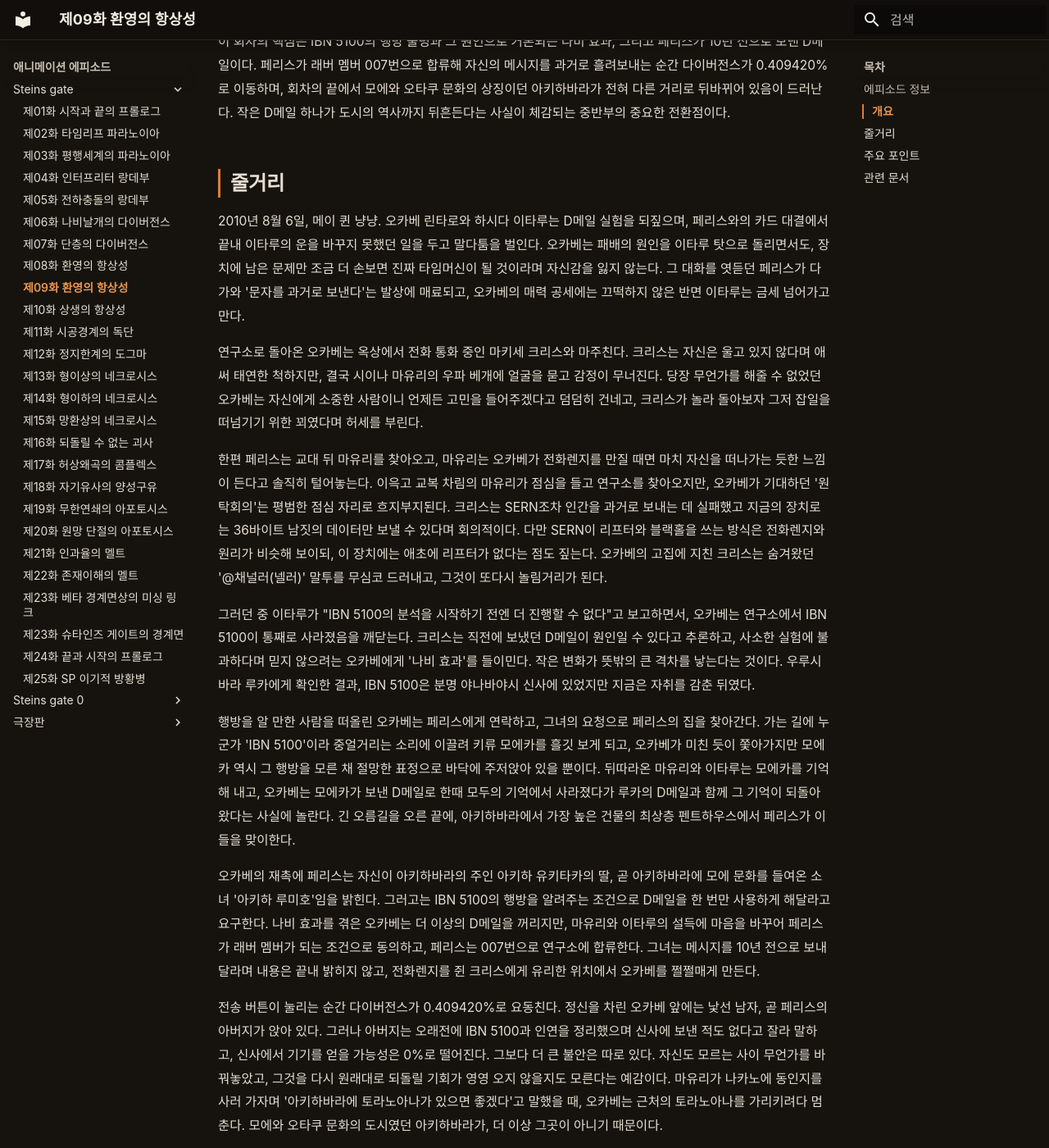
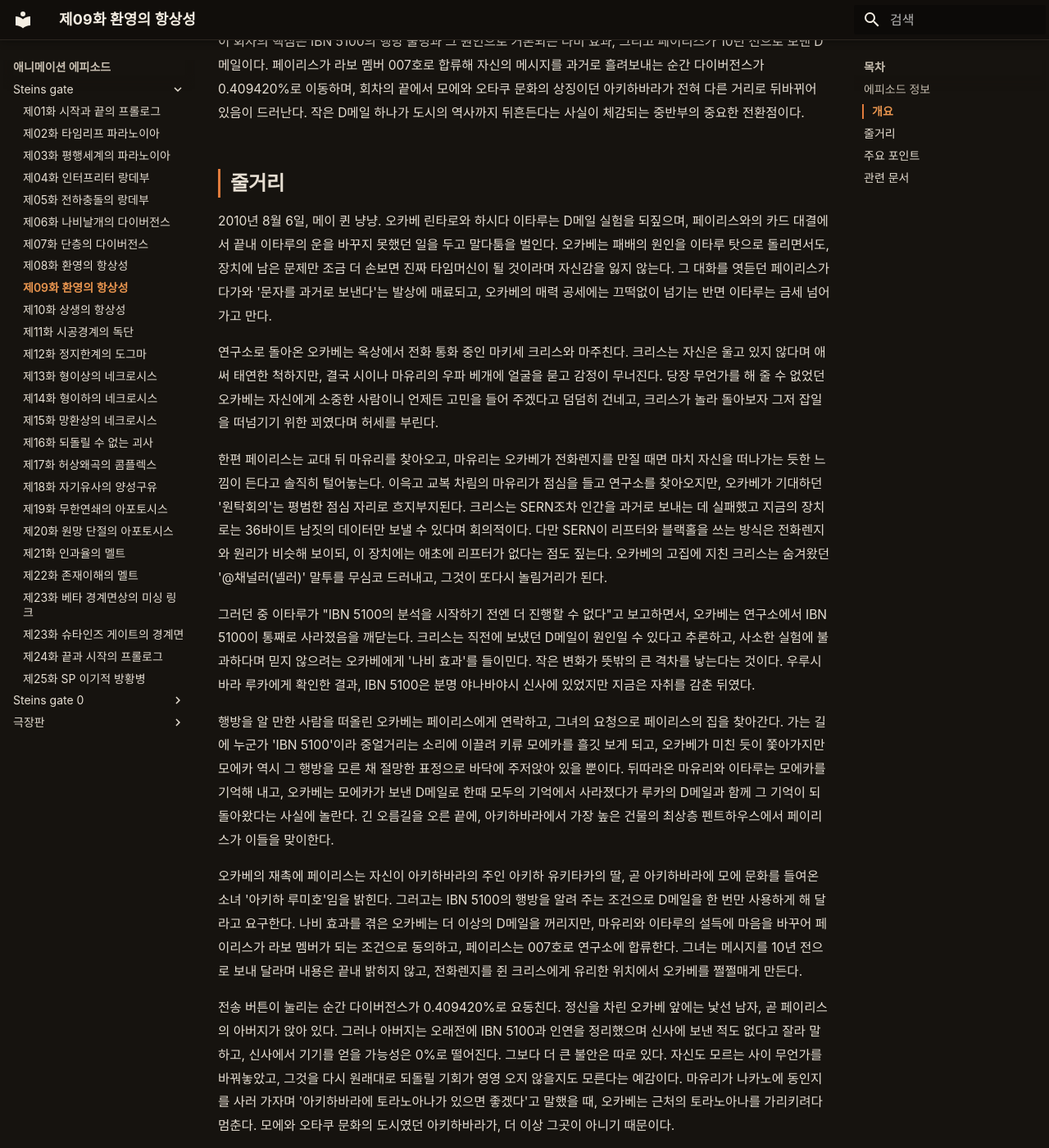
Before and after one commit to sgwiki/sgwiki.github.io, an MkDocs documentation site: the page built from wiki/애니메이션-에피소드/steins-gate/제09화-환영의-항상성.md, in a window 1280 px wide and 1400 px high, scrolled down 1186 px. Shown: the whole window at 82% size. Built offline with MkDocs 1.6.1 and Material for MkDocs 9.7.7, drawn with Linux system fonts in a browser that asks for light colours; some web fonts are replaced; some of the changed text lies outside the part shown.

Commit message:
chore(wiki): SG 제09화 정비 — 다음 화 한국어 표제 정합성·페이리스/라보 멤버 007호 용어 통일·문장 호응·띄어쓰기
Co-Authored-By: Claude Opus 4.6 <noreply@anthropic.com>

```diff
--- a/wiki/애니메이션-에피소드/steins-gate/제09화-환영의-항상성.md
+++ b/wiki/애니메이션-에피소드/steins-gate/제09화-환영의-항상성.md
@@ -3,7 +3,7 @@ slug: sg-ep09-homeostasis-ii
 date: 2026-06-29
 category: anime-episode
 spoiler: main_story
-description: "*Steins;Gate* 본편 제9화. 페리스가 래버 멤버 007번으로 합류해 10년 전으로 D메일을 보내면서 다이버전스가 0.409420%로 이동하고, 모에 문화의 도시 아키하바라가 뿌리째 바뀌는 전환점이 되는 회차다."
+description: "*Steins;Gate* 본편 제9화. 페이리스가 라보 멤버 007호로 합류해 10년 전으로 D메일을 보내면서 다이버전스가 0.409420%로 이동하고, 모에 문화의 도시 아키하바라가 뿌리째 바뀌는 전환점이 되는 회차다."
 ---
 
 !!! warning "스포일러"
@@ -23,40 +23,40 @@ description: "*Steins;Gate* 본편 제9화. 페리스가 래버 멤버 007번으
 | 각본 | 하나다 잇키 (Jukki Hanada) |
 | 스토리보드 | 코바야시 토모키 (Tomoki Kobayashi) |
 | 이전 화 | 제8화: 환영의 항상성 (Chaos Theory Homeostasis I) |
-| 다음 화 | 제10화: 환영의 항상성 (Chaos Theory Homeostasis III) |
+| 다음 화 | 제10화: 상생의 항상성 (Chaos Theory Homeostasis III) |
 
 ## 개요
 
-2011년에 방영된 *Steins;Gate* TV 애니메이션의 제9화로, '카오스 세오리(혼돈 이론)' 편의 둘째 회차에 해당한다. 무대는 2010년 8월 6일의 아키하바라. 메이 퀸 냥냥에서 페리스가 D메일의 존재를 알게 되면서 이야기에 본격적으로 얽혀들고, 연구소에서는 크리스의 동요와 마유리의 고립감이 교차한다.
+2011년에 방영된 *Steins;Gate* TV 애니메이션의 제9화로, '카오스 세오리(혼돈 이론)' 편의 둘째 회차에 해당한다. 무대는 2010년 8월 6일의 아키하바라. 메이 퀸 냥냥에서 페이리스가 D메일의 존재를 알게 되면서 이야기에 본격적으로 얽혀들고, 연구소에서는 크리스의 동요와 마유리의 고립감이 교차한다.
 
-이 회차의 핵심은 IBN 5100의 행방 불명과 그 원인으로 거론되는 나비 효과, 그리고 페리스가 10년 전으로 보낸 D메일이다. 페리스가 래버 멤버 007번으로 합류해 자신의 메시지를 과거로 흘려보내는 순간 다이버전스가 0.409420%로 이동하며, 회차의 끝에서 모에와 오타쿠 문화의 상징이던 아키하바라가 전혀 다른 거리로 뒤바뀌어 있음이 드러난다. 작은 D메일 하나가 도시의 역사까지 뒤흔든다는 사실이 체감되는 중반부의 중요한 전환점이다.
+이 회차의 핵심은 IBN 5100의 행방 불명과 그 원인으로 거론되는 나비 효과, 그리고 페이리스가 10년 전으로 보낸 D메일이다. 페이리스가 라보 멤버 007호로 합류해 자신의 메시지를 과거로 흘려보내는 순간 다이버전스가 0.409420%로 이동하며, 회차의 끝에서 모에와 오타쿠 문화의 상징이던 아키하바라가 전혀 다른 거리로 뒤바뀌어 있음이 드러난다. 작은 D메일 하나가 도시의 역사까지 뒤흔든다는 사실이 체감되는 중반부의 중요한 전환점이다.
 
 ## 줄거리
 
-2010년 8월 6일, 메이 퀸 냥냥. 오카베 린타로와 하시다 이타루는 D메일 실험을 되짚으며, 페리스와의 카드 대결에서 끝내 이타루의 운을 바꾸지 못했던 일을 두고 말다툼을 벌인다. 오카베는 패배의 원인을 이타루 탓으로 돌리면서도, 장치에 남은 문제만 조금 더 손보면 진짜 타임머신이 될 것이라며 자신감을 잃지 않는다. 그 대화를 엿듣던 페리스가 다가와 '문자를 과거로 보낸다'는 발상에 매료되고, 오카베의 매력 공세에는 끄떡하지 않은 반면 이타루는 금세 넘어가고 만다.
+2010년 8월 6일, 메이 퀸 냥냥. 오카베 린타로와 하시다 이타루는 D메일 실험을 되짚으며, 페이리스와의 카드 대결에서 끝내 이타루의 운을 바꾸지 못했던 일을 두고 말다툼을 벌인다. 오카베는 패배의 원인을 이타루 탓으로 돌리면서도, 장치에 남은 문제만 조금 더 손보면 진짜 타임머신이 될 것이라며 자신감을 잃지 않는다. 그 대화를 엿듣던 페이리스가 다가와 '문자를 과거로 보낸다'는 발상에 매료되고, 오카베의 매력 공세에는 끄떡없이 넘기는 반면 이타루는 금세 넘어가고 만다.
 
-연구소로 돌아온 오카베는 옥상에서 전화 통화 중인 마키세 크리스와 마주친다. 크리스는 자신은 울고 있지 않다며 애써 태연한 척하지만, 결국 시이나 마유리의 우파 베개에 얼굴을 묻고 감정이 무너진다. 당장 무언가를 해줄 수 없었던 오카베는 자신에게 소중한 사람이니 언제든 고민을 들어주겠다고 덤덤히 건네고, 크리스가 놀라 돌아보자 그저 잡일을 떠넘기기 위한 꾀였다며 허세를 부린다.
+연구소로 돌아온 오카베는 옥상에서 전화 통화 중인 마키세 크리스와 마주친다. 크리스는 자신은 울고 있지 않다며 애써 태연한 척하지만, 결국 시이나 마유리의 우파 베개에 얼굴을 묻고 감정이 무너진다. 당장 무언가를 해 줄 수 없었던 오카베는 자신에게 소중한 사람이니 언제든 고민을 들어 주겠다고 덤덤히 건네고, 크리스가 놀라 돌아보자 그저 잡일을 떠넘기기 위한 꾀였다며 허세를 부린다.
 
-한편 페리스는 교대 뒤 마유리를 찾아오고, 마유리는 오카베가 전화렌지를 만질 때면 마치 자신을 떠나가는 듯한 느낌이 든다고 솔직히 털어놓는다. 이윽고 교복 차림의 마유리가 점심을 들고 연구소를 찾아오지만, 오카베가 기대하던 '원탁회의'는 평범한 점심 자리로 흐지부지된다. 크리스는 SERN조차 인간을 과거로 보내는 데 실패했고 지금의 장치로는 36바이트 남짓의 데이터만 보낼 수 있다며 회의적이다. 다만 SERN이 리프터와 블랙홀을 쓰는 방식은 전화렌지와 원리가 비슷해 보이되, 이 장치에는 애초에 리프터가 없다는 점도 짚는다. 오카베의 고집에 지친 크리스는 숨겨왔던 '@채널러(넬러)' 말투를 무심코 드러내고, 그것이 또다시 놀림거리가 된다.
+한편 페이리스는 교대 뒤 마유리를 찾아오고, 마유리는 오카베가 전화렌지를 만질 때면 마치 자신을 떠나가는 듯한 느낌이 든다고 솔직히 털어놓는다. 이윽고 교복 차림의 마유리가 점심을 들고 연구소를 찾아오지만, 오카베가 기대하던 '원탁회의'는 평범한 점심 자리로 흐지부지된다. 크리스는 SERN조차 인간을 과거로 보내는 데 실패했고 지금의 장치로는 36바이트 남짓의 데이터만 보낼 수 있다며 회의적이다. 다만 SERN이 리프터와 블랙홀을 쓰는 방식은 전화렌지와 원리가 비슷해 보이되, 이 장치에는 애초에 리프터가 없다는 점도 짚는다. 오카베의 고집에 지친 크리스는 숨겨왔던 '@채널러(넬러)' 말투를 무심코 드러내고, 그것이 또다시 놀림거리가 된다.
 
 그러던 중 이타루가 "IBN 5100의 분석을 시작하기 전엔 더 진행할 수 없다"고 보고하면서, 오카베는 연구소에서 IBN 5100이 통째로 사라졌음을 깨닫는다. 크리스는 직전에 보냈던 D메일이 원인일 수 있다고 추론하고, 사소한 실험에 불과하다며 믿지 않으려는 오카베에게 '나비 효과'를 들이민다. 작은 변화가 뜻밖의 큰 격차를 낳는다는 것이다. 우루시바라 루카에게 확인한 결과, IBN 5100은 분명 야나바야시 신사에 있었지만 지금은 자취를 감춘 뒤였다.
 
-행방을 알 만한 사람을 떠올린 오카베는 페리스에게 연락하고, 그녀의 요청으로 페리스의 집을 찾아간다. 가는 길에 누군가 'IBN 5100'이라 중얼거리는 소리에 이끌려 키류 모에카를 흘깃 보게 되고, 오카베가 미친 듯이 쫓아가지만 모에카 역시 그 행방을 모른 채 절망한 표정으로 바닥에 주저앉아 있을 뿐이다. 뒤따라온 마유리와 이타루는 모에카를 기억해 내고, 오카베는 모에카가 보낸 D메일로 한때 모두의 기억에서 사라졌다가 루카의 D메일과 함께 그 기억이 되돌아왔다는 사실에 놀란다. 긴 오름길을 오른 끝에, 아키하바라에서 가장 높은 건물의 최상층 펜트하우스에서 페리스가 이들을 맞이한다.
+행방을 알 만한 사람을 떠올린 오카베는 페이리스에게 연락하고, 그녀의 요청으로 페이리스의 집을 찾아간다. 가는 길에 누군가 'IBN 5100'이라 중얼거리는 소리에 이끌려 키류 모에카를 흘깃 보게 되고, 오카베가 미친 듯이 쫓아가지만 모에카 역시 그 행방을 모른 채 절망한 표정으로 바닥에 주저앉아 있을 뿐이다. 뒤따라온 마유리와 이타루는 모에카를 기억해 내고, 오카베는 모에카가 보낸 D메일로 한때 모두의 기억에서 사라졌다가 루카의 D메일과 함께 그 기억이 되돌아왔다는 사실에 놀란다. 긴 오름길을 오른 끝에, 아키하바라에서 가장 높은 건물의 최상층 펜트하우스에서 페이리스가 이들을 맞이한다.
 
-오카베의 재촉에 페리스는 자신이 아키하바라의 주인 아키하 유키타카의 딸, 곧 아키하바라에 모에 문화를 들여온 소녀 '아키하 루미호'임을 밝힌다. 그러고는 IBN 5100의 행방을 알려주는 조건으로 D메일을 한 번만 사용하게 해달라고 요구한다. 나비 효과를 겪은 오카베는 더 이상의 D메일을 꺼리지만, 마유리와 이타루의 설득에 마음을 바꾸어 페리스가 래버 멤버가 되는 조건으로 동의하고, 페리스는 007번으로 연구소에 합류한다. 그녀는 메시지를 10년 전으로 보내달라며 내용은 끝내 밝히지 않고, 전화렌지를 쥔 크리스에게 유리한 위치에서 오카베를 쩔쩔매게 만든다.
+오카베의 재촉에 페이리스는 자신이 아키하바라의 주인 아키하 유키타카의 딸, 곧 아키하바라에 모에 문화를 들여온 소녀 '아키하 루미호'임을 밝힌다. 그러고는 IBN 5100의 행방을 알려 주는 조건으로 D메일을 한 번만 사용하게 해 달라고 요구한다. 나비 효과를 겪은 오카베는 더 이상의 D메일을 꺼리지만, 마유리와 이타루의 설득에 마음을 바꾸어 페이리스가 라보 멤버가 되는 조건으로 동의하고, 페이리스는 007호로 연구소에 합류한다. 그녀는 메시지를 10년 전으로 보내 달라며 내용은 끝내 밝히지 않고, 전화렌지를 쥔 크리스에게 유리한 위치에서 오카베를 쩔쩔매게 만든다.
 
-전송 버튼이 눌리는 순간 다이버전스가 0.409420%로 요동친다. 정신을 차린 오카베 앞에는 낯선 남자, 곧 페리스의 아버지가 앉아 있다. 그러나 아버지는 오래전에 IBN 5100과 인연을 정리했으며 신사에 보낸 적도 없다고 잘라 말하고, 신사에서 기기를 얻을 가능성은 0%로 떨어진다. 그보다 더 큰 불안은 따로 있다. 자신도 모르는 사이 무언가를 바꿔놓았고, 그것을 다시 원래대로 되돌릴 기회가 영영 오지 않을지도 모른다는 예감이다. 마유리가 나카노에 동인지를 사러 가자며 '아키하바라에 토라노아나가 있으면 좋겠다'고 말했을 때, 오카베는 근처의 토라노아나를 가리키려다 멈춘다. 모에와 오타쿠 문화의 도시였던 아키하바라가, 더 이상 그곳이 아니기 때문이다.
+전송 버튼이 눌리는 순간 다이버전스가 0.409420%로 요동친다. 정신을 차린 오카베 앞에는 낯선 남자, 곧 페이리스의 아버지가 앉아 있다. 그러나 아버지는 오래전에 IBN 5100과 인연을 정리했으며 신사에 보낸 적도 없다고 잘라 말하고, 신사에서 기기를 얻을 가능성은 0%로 떨어진다. 그보다 더 큰 불안은 따로 있다. 자신도 모르는 사이 무언가를 바꿔놓았고, 그것을 다시 원래대로 되돌릴 기회가 영영 오지 않을지도 모른다는 예감이다. 마유리가 나카노에 동인지를 사러 가자며 '아키하바라에 토라노아나가 있으면 좋겠다'고 말했을 때, 오카베는 근처의 토라노아나를 가리키려다 멈춘다. 모에와 오타쿠 문화의 도시였던 아키하바라가, 더 이상 그곳이 아니기 때문이다.
 
 ## 주요 포인트
 
-- **페리스의 D메일과 래버 멤버 007**: 페리스가 10년 전으로 D메일을 보내는 조건으로 연구소에 합류하며, 이 한 통의 메시지가 이후 아키하바라 전체를 근본적으로 뒤바꾸는 계기가 된다.
-- **다이버전스 0.409420%**: 페리스의 D메일 전송 직후 다이버전스가 0.409420%로 이동하며, 어트랙터 필드 안에서 세계선이 또 한 번 크게 요동친다.
-- **아키하바라의 변모**: 모에와 오타쿠 문화의 상징이던 도시가 사라지고(토라노아나 등), 페리스의 D메일이 과거의 아키하바라 자체를 바꿔놓았음이 회차 마지막에 확인된다.
+- **페이리스의 D메일과 라보 멤버 007호**: 페이리스가 10년 전으로 D메일을 보내는 조건으로 연구소에 합류하며, 이 한 통의 메시지가 이후 아키하바라 전체를 근본적으로 뒤바꾸는 계기가 된다.
+- **다이버전스 0.409420%**: 페이리스의 D메일 전송 직후 다이버전스가 0.409420%로 이동하며, 어트랙터 필드 안에서 세계선이 또 한 번 크게 요동친다.
+- **아키하바라의 변모**: 모에와 오타쿠 문화의 상징이던 도시가 사라지고(토라노아나 등), 페이리스의 D메일이 과거의 아키하바라 자체를 바꿔놓았음이 회차 마지막에 확인된다.
 - **나비 효과의 본격화**: 사소해 보였던 D메일들이 누적되어 IBN 5100의 소재까지 뒤흔드는 모습을 통해 과거 변경의 파급력이 처음으로 뚜렷하게 체감된다.
 - **IBN 5100의 행방 불명**: 야나바야시 신사에 있던 기기가 사라지면서 분석이 막히고, SERN 데이터 해독을 위한 핵심 도구를 잃게 된다.
 - **크리스의 동요와 마유리의 고립감**: 크리스가 전화 통화 뒤 감정을 추스르지 못하고, 마유리는 오카베가 전화렌지에 몰두할수록 자신을 떠나가는 듯한 느낌을 고백하면서 두 인물의 내면이 함께 드러난다.
-- **모에카의 재등장과 기억 변동**: 키류 모에카가 IBN 5100을 찾다 절망한 모습으로 다시 나타나며, D메일이 주변 인물의 기억을 어떻게 바꾸는지도 다시 한번 확인된다.
-- **페리스의 정체 공개**: 페리스가 아키하바라의 딸 '아키하 루미호'임이 밝혀지며, 그녀가 아키하바라 모에 문화의 기원이라는 사실이 드러난다.
+- **모에카의 재등장과 기억 변동**: 키류 모에카가 IBN 5100을 찾다 절망한 모습으로 다시 나타나며, D메일이 주변 인물의 기억을 어떻게 바꾸는지도 다시 한 번 확인된다.
+- **페이리스의 정체 공개**: 페이리스가 아키하바라의 딸 '아키하 루미호'임이 밝혀지며, 그녀가 아키하바라 모에 문화의 기원이라는 사실이 드러난다.
 
 ## 관련 문서
 
@@ -75,6 +75,6 @@ description: "*Steins;Gate* 본편 제9화. 페리스가 래버 멤버 007번으
 - [아키하바라](../../setting/아키하바라.md)
 - [메이퀸 냥냥](../../setting/메이퀸-냥냥.md)
 - [야나바야시 신사](../../setting/야나바야시-신사.md)
-- [래보멘](../../setting/라보멘.md)
+- [라보멘](../../setting/라보멘.md)
 - [미래 가젯 연구소](../../organization/미래-가젯-연구소.md)
 - [슈타인즈 게이트 2011년 TV 애니메이션](../../lore/슈타인즈-게이트-2011년-TV-애니메이션.md)
```
